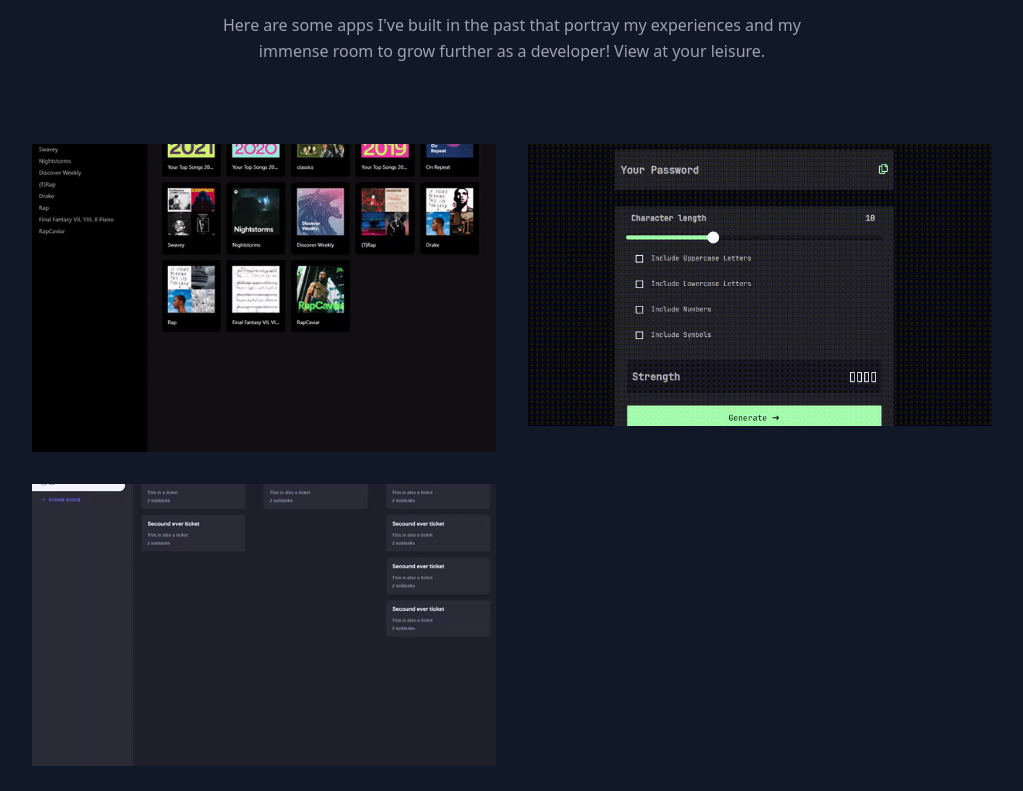
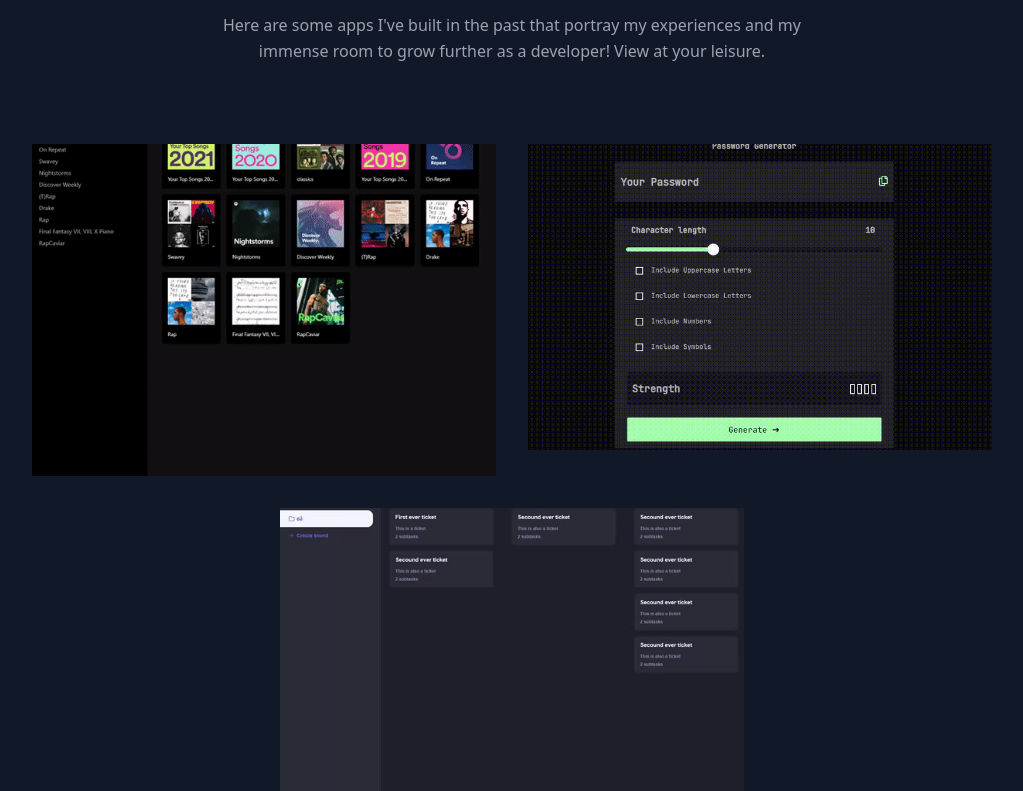
Before and after one commit to Georgios-D/my-portfolio, a React (Create React App) app: page / in a window 1280 px wide. Shown: the part 969-1760 px from the top of the page, without its empty margins (128-1151 px from the left). Built offline with nearby package versions, Linux system fonts and the light colour scheme.

Commit message:
Added link to github and submit forms for contact

```diff
--- a/src/components/Contact.js
+++ b/src/components/Contact.js
@@ -68,6 +68,7 @@
                 <form
                     netlify
                     name="contact"
+                    onSubmit={handleSubmit}
                     className="lg:w-1/3 md:w-1/2 flex flex-col md:ml-auto w-full md:py-8 mt-8 md:mt-0"
                 >
                     <h2 className="text-white sm:text-4xl text-3xl mb-1 font-medium title-font">
@@ -89,6 +90,7 @@
                             id="name"
                             name="name"
                             className="w-full bg-gray-800 rounded border border-gray-700 focus:border-indigo-500 focus:ring-2 focus:ring-indigo-900 text-base outline-none text-gray-100 py-1 px-3 leading-8 transition-colors duration-200 ease-in-out"
+                            onChange={(e) => setName(e.target.value)}
                         />
                     </div>
                     <div className="relative mb-4">
@@ -103,6 +105,7 @@
                             id="email"
                             name="email"
                             className="w-full bg-gray-800 rounded border border-gray-700 focus:border-indigo-500 focus:ring-2 focus:ring-indigo-900 text-base outline-none text-gray-100 py-1 px-3 leading-8 transition-colors duration-200 ease-in-out"
+                            onChange={(e) => setEmail(e.target.value)}
                         />
                     </div>
                     <div className="relative mb-4">
@@ -116,6 +119,7 @@
                             id="message"
                             name="message"
                             className="w-full bg-gray-800 rounded border border-gray-700 focus:border-indigo-500 focus:ring-2 focus:ring-indigo-900 h-32 text-base outline-none text-gray-100 py-1 px-3 resize-none leading-6 transition-colors duration-200 ease-in-out"
+                            onChange={(e) => setMessage(e.target.value)}
                         />
                     </div>
                     <button
--- a/src/components/Projects.js
+++ b/src/components/Projects.js
@@ -17,7 +17,7 @@
                         developer! View at your leisure.
                     </p>
                 </div>
-                <div className="flex flex-wrap -m-4">
+                <div className="flex flex-wrap justify-center -m-4">
                     {projects.map((project) => (
                         <a
                             href={project.link}
@@ -30,7 +30,15 @@
                                     className="absolute inset-0 w-full h-full object-cover object-center"
                                     src={project.image}
                                 />
-                                <div className="px-8 py-10 relative z-10 w-full border-4 border-gray-800 bg-gray-900 opacity-0 hover:opacity-100">
+                                <div className="px-8 py-10 relative z-10 w-full border-4 border-gray-800 bg-gray-900 opacity-0 hover:opacity-90">
+                                    <a href={project.githublink1}>
+                                        <img
+                                            alt="Icon"
+                                            className="w-6 h-6 cursor-pointer transform
+                                transition duration-500 hover:scale-110"
+                                            src={project.github1}
+                                        ></img>
+                                    </a>
                                     <h2 className="tracking-widest text-sm title-font font-medium text-green-400 mb-1">
                                         {project.subtitle}
                                     </h2>
--- a/src/data.js
+++ b/src/data.js
@@ -6,6 +6,8 @@
             "The Spotify clone consists of mostly React and Next.js. I've built this project using the Spotify API where you are able to log in using your own Spotify and choose your own playlists you've made. Play, pause, skip forward and backwards, shuffle and repeat songs however you like!",
         image: "SpotifyGIF.gif",
         link: "https://darling-buttercream-1e396f.netlify.app/login",
+        github1: "giticon.png",
+        githublink1: "https://github.com/Georgios-D/",
     },
     {
         title: "Password Generator",
@@ -14,6 +16,8 @@
             "This is one of my earliest projects. I created this project with a fellow student where we built the password generator using JavaScript. The generator is able to randomly display passwords and also shows the strength and integrity of the password",
         image: "PasswordgeneratorGIF.gif",
         link: "https://cool-mochi-bcff79.netlify.app/",
+        github1: "giticon.png",
+        githublink1: "https://github.com/Georgios-D/",
     },
     {
         title: "Kanban Board Clone",
@@ -22,6 +26,8 @@
             "Having trouble memorizing different chores or tasks you've had in mind? This Kanban clone is able to save your tasks in a great displayable card to where you can assign whether the tasks are Todo, Doing or Done.",
         image: "KanbanGIF.gif",
         link: "https://incredible-khapse-03bffd.netlify.app/",
+        github1: "giticon.png",
+        githublink1: "https://github.com/Georgios-D/",
     },
     // {
     //     title: "Techhub aKa Stackoverflow Clone",
```
Also changed, not shown: public/giticon.png (added).
